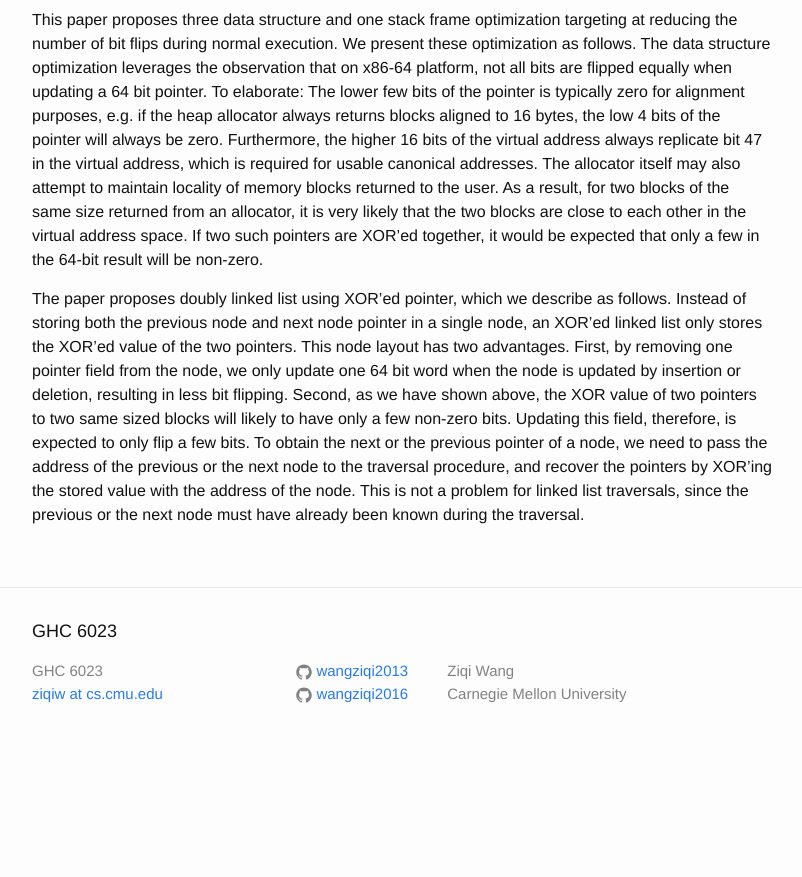
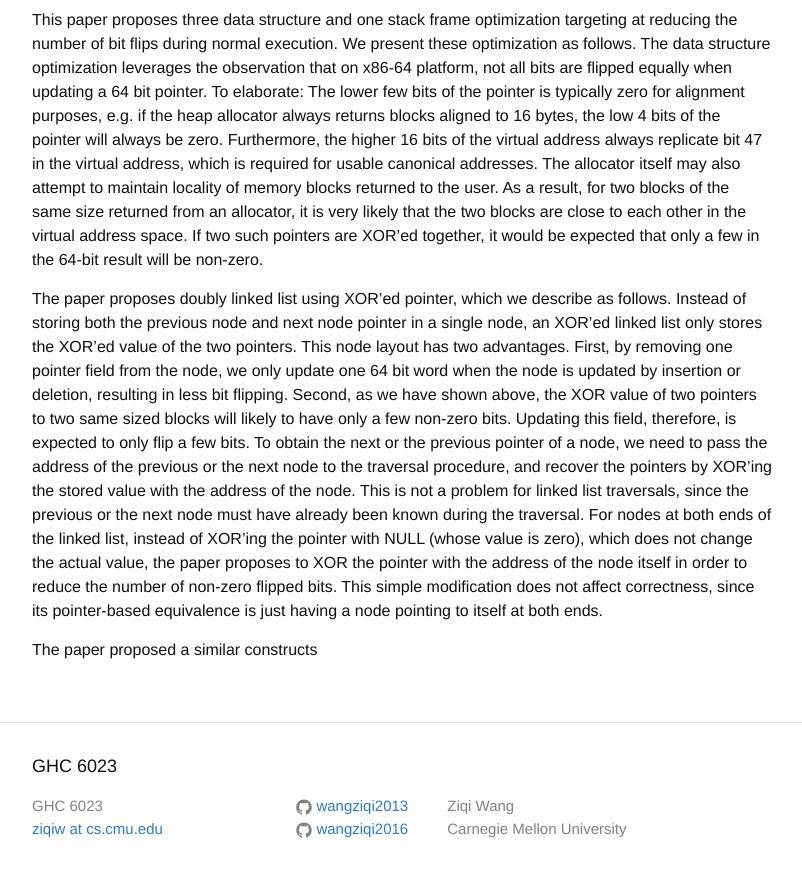
Before and after one commit to wangziqi2013/wangziqi2013.github.io, a Jekyll site: the page built from _posts/2019-12-07-optimizing-systems-for-nvm-by-reducing-bit-flipping.markdown, in a window 1280 px wide and 900 px high, scrolled down 1057 px. Shown: the top 877 px of the window, without its empty margins (238-1040 px from the left). Built offline with Jekyll 4.4.1, drawn with Linux system fonts in a browser that asks for light colours; before the commit the page ends 1822 px from its top, so only the background shows below that.

Commit message:
Adding end point nodes

```diff
--- a/_posts/2019-12-07-optimizing-systems-for-nvm-by-reducing-bit-flipping.markdown
+++ b/_posts/2019-12-07-optimizing-systems-for-nvm-by-reducing-bit-flipping.markdown
@@ -52,4 +52,9 @@ value of two pointers to two same sized blocks will likely to have only a few no
 is expected to only flip a few bits. To obtain the next or the previous pointer of a node, we need to pass the address
 of the previous or the next node to the traversal procedure, and recover the pointers by XOR'ing the stored value with
 the address of the node. This is not a problem for linked list traversals, since the previous or the next node must have
-already been known during the traversal.
+already been known during the traversal. For nodes at both ends of the linked list, instead of XOR'ing the pointer with
+NULL (whose value is zero), which does not change the actual value, the paper proposes to XOR the pointer with the address
+of the node itself in order to reduce the number of non-zero flipped bits. This simple modification does not affect correctness,
+since its pointer-based equivalence is just having a node pointing to itself at both ends.
+
+The paper proposed a similar constructs
```
